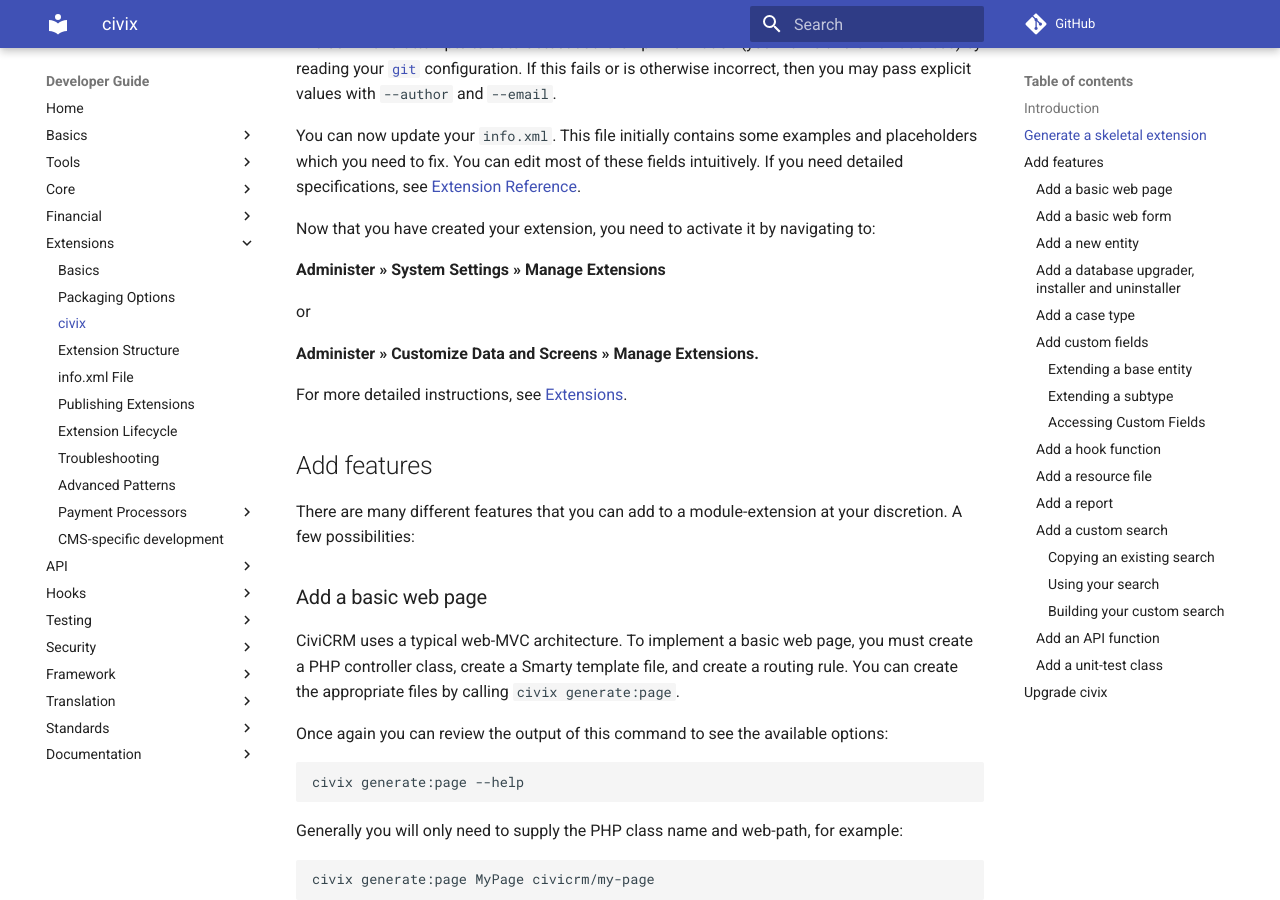
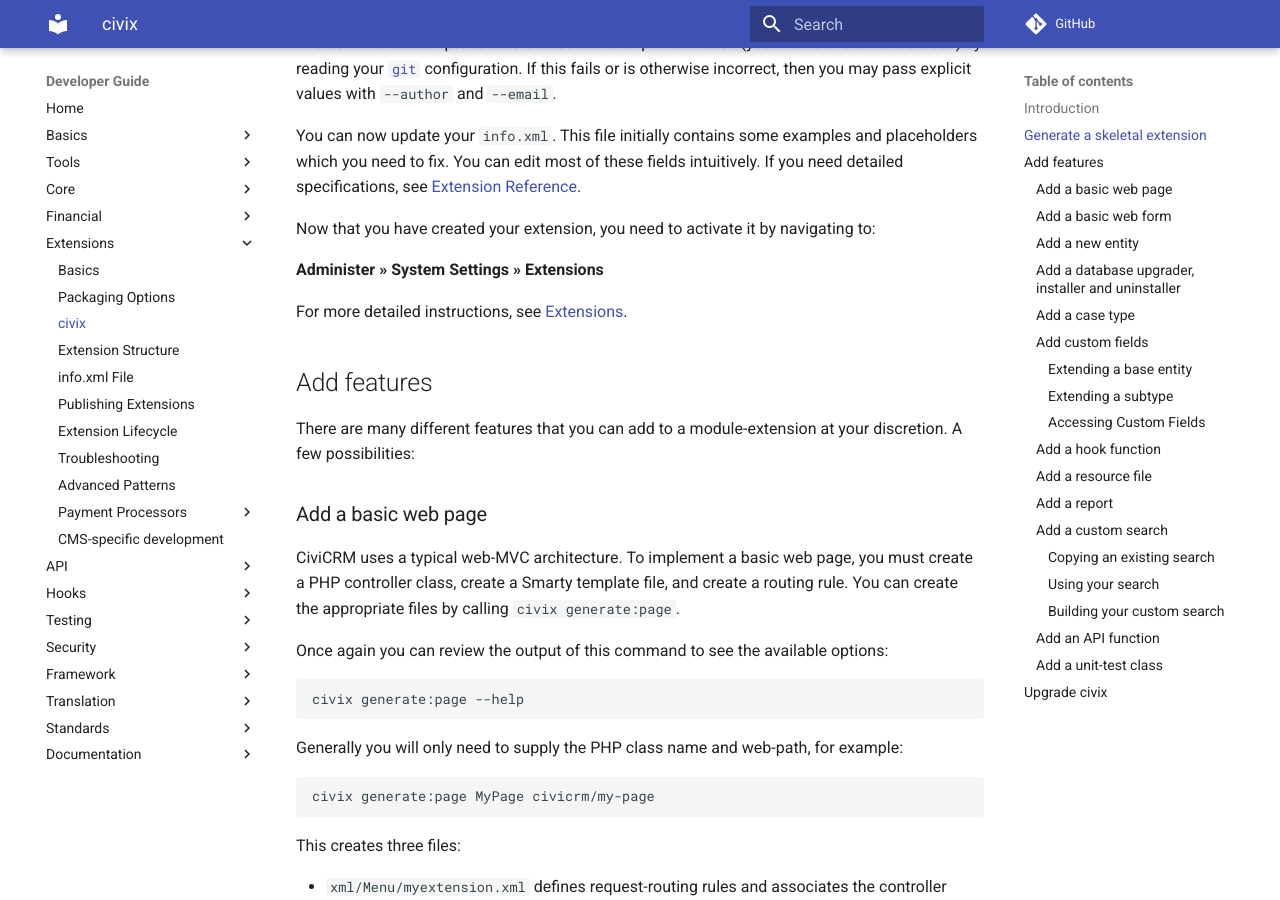
Before and after one commit to civicrm/civicrm-dev-docs, an MkDocs documentation site: the page built from docs/extensions/civix.md, in a window 1280 px wide and 900 px high, scrolled down 1088 px. Built offline with MkDocs 1.6.1 and Material for MkDocs 9.7.7, drawn with Linux system fonts in a browser that asks for light colours; comment, search, counter and statistics services are not loaded; old or Windows-style settings are respelled for this version of MkDocs.

Commit message:
Correcting the extention activate path

```diff
--- a/docs/extensions/civix.md
+++ b/docs/extensions/civix.md
@@ -47,11 +47,7 @@
 
 Now that you have created your extension, you need to activate it by navigating to:
 
-**Administer » System Settings » Manage Extensions**
-
-or
-
-**Administer » Customize Data and Screens » Manage Extensions.**
+**Administer » System Settings » Extensions**
 
 For more detailed instructions, see [Extensions](/extensions/index.md).
 
```
